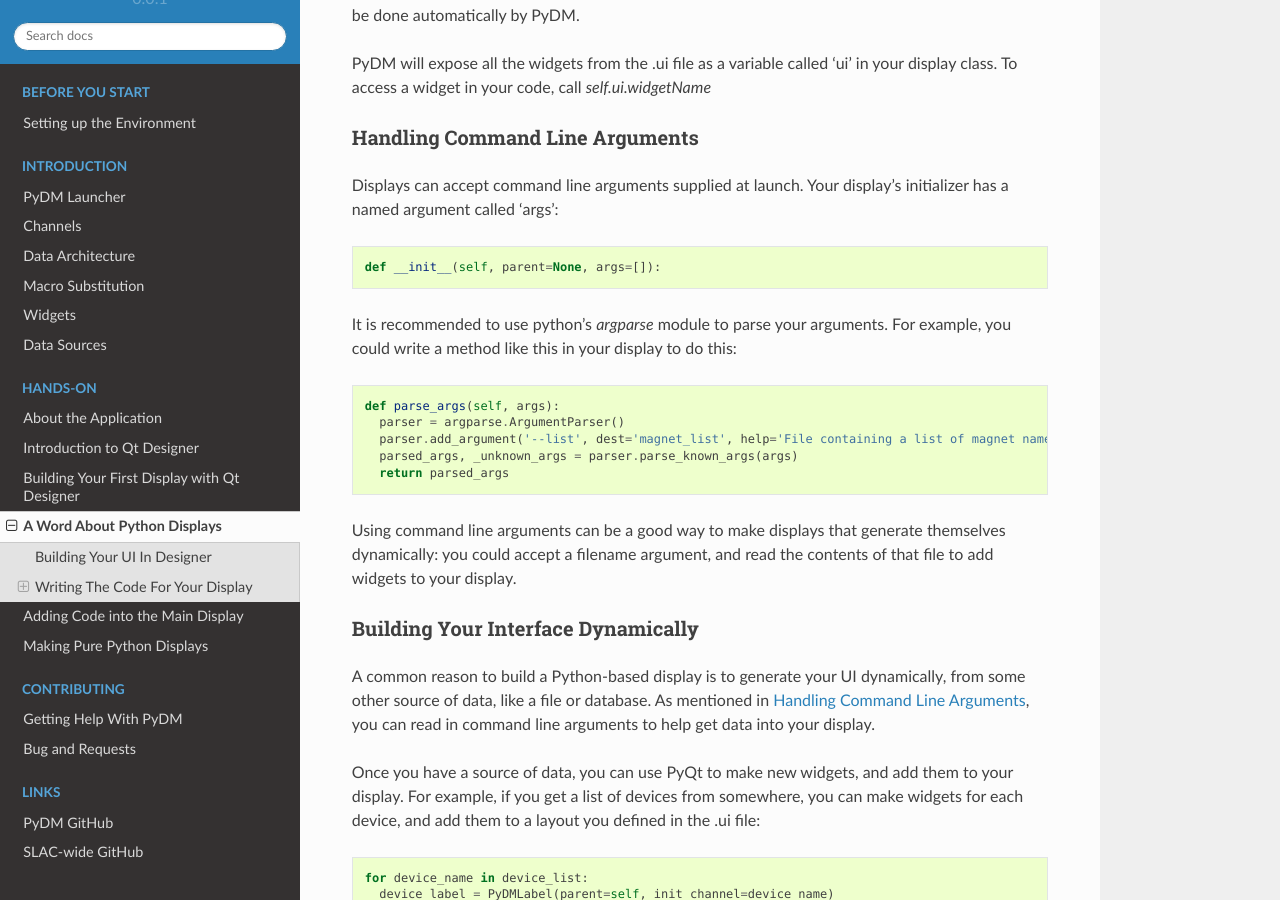
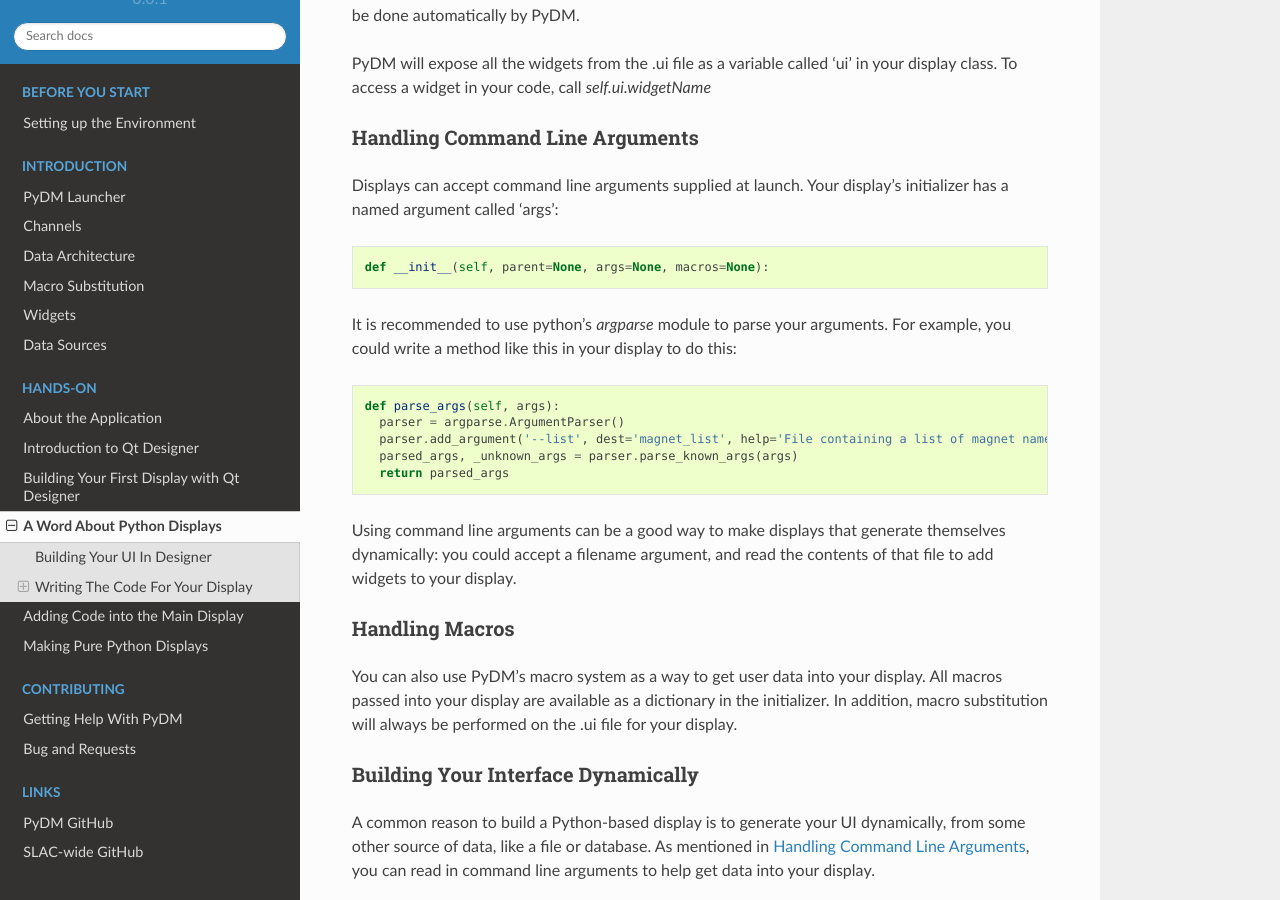
Before and after one commit to slaclab/pydm-tutorial, a Sphinx documentation site: the page built from docs/source/action/intro_python.rst, in a window 1280 px wide and 900 px high, scrolled down 1936 px. Built offline with Sphinx 7.4.7 and the Read the Docs theme 2.0.0, drawn with Linux system fonts in a browser that asks for light colours; some of the changed text lies outside the part shown.

Commit message:
Update for PyDM 1.5.0

```diff
--- a/docs/source/action/intro_python.rst
+++ b/docs/source/action/intro_python.rst
@@ -44,8 +44,8 @@
   from os import path
   from pydm import Display
   class MyDisplay(Display):
-    def __init__(self, parent=None, args=[]):
-      super(MyDisplay, self).__init__(parent=parent, args=args)
+    def __init__(self, parent=None, args=None, macros=None):
+      super(MyDisplay, self).__init__(parent=parent, args=args, macros=macros)
 
     def ui_filename(self):
       return 'my_display.ui'
@@ -98,7 +98,7 @@
 Displays can accept command line arguments supplied at launch.  Your display's
 initializer has a named argument called 'args'::
 
-  def __init__(self, parent=None, args=[]):
+  def __init__(self, parent=None, args=None, macros=None):
 
 It is recommended to use python's `argparse` module to parse your arguments.
 For example, you could write a method like this in your display to do this::
@@ -112,6 +112,13 @@
 Using command line arguments can be a good way to make displays that generate
 themselves dynamically: you could accept a filename argument, and read the contents
 of that file to add widgets to your display.
+
+Handling Macros
+^^^^^^^^^^^^^^^
+You can also use PyDM's macro system as a way to get user data into your display.
+All macros passed into your display are available as a dictionary in the initializer.
+In addition, macro substitution will always be performed on the .ui file for
+your display.
 
 Building Your Interface Dynamically
 ^^^^^^^^^^^^^^^^^^^^^^^^^^^^^^^^^^^
--- a/docs/source/action/little_code.rst
+++ b/docs/source/action/little_code.rst
@@ -44,8 +44,8 @@
 
       class BeamPositioning(Display):
 
-          def __init__(self, parent=None, args=None):
-              super(BeamPositioning, self).__init__(parent=parent, args=args)
+          def __init__(self, parent=None, args=None, macros=None):
+              super(BeamPositioning, self).__init__(parent=parent, args=args, macros=None)
               # Attach our custom process_image method
               self.ui.imageView.process_image = self.process_image
               # Hook up to the newImageSignal so we can update
```
Also changed, not shown: docs/source/action/python.rst (+4 -3 lines).
